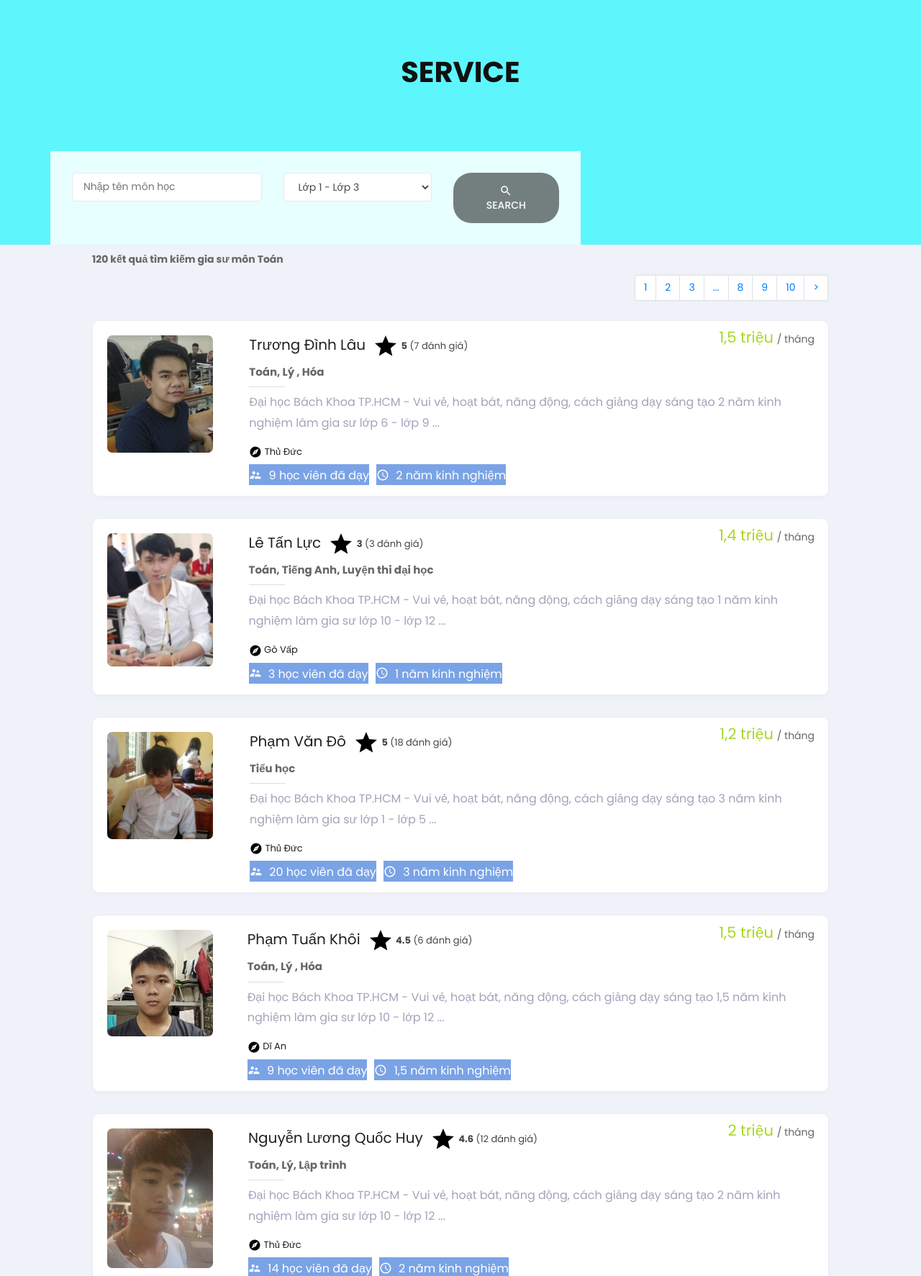
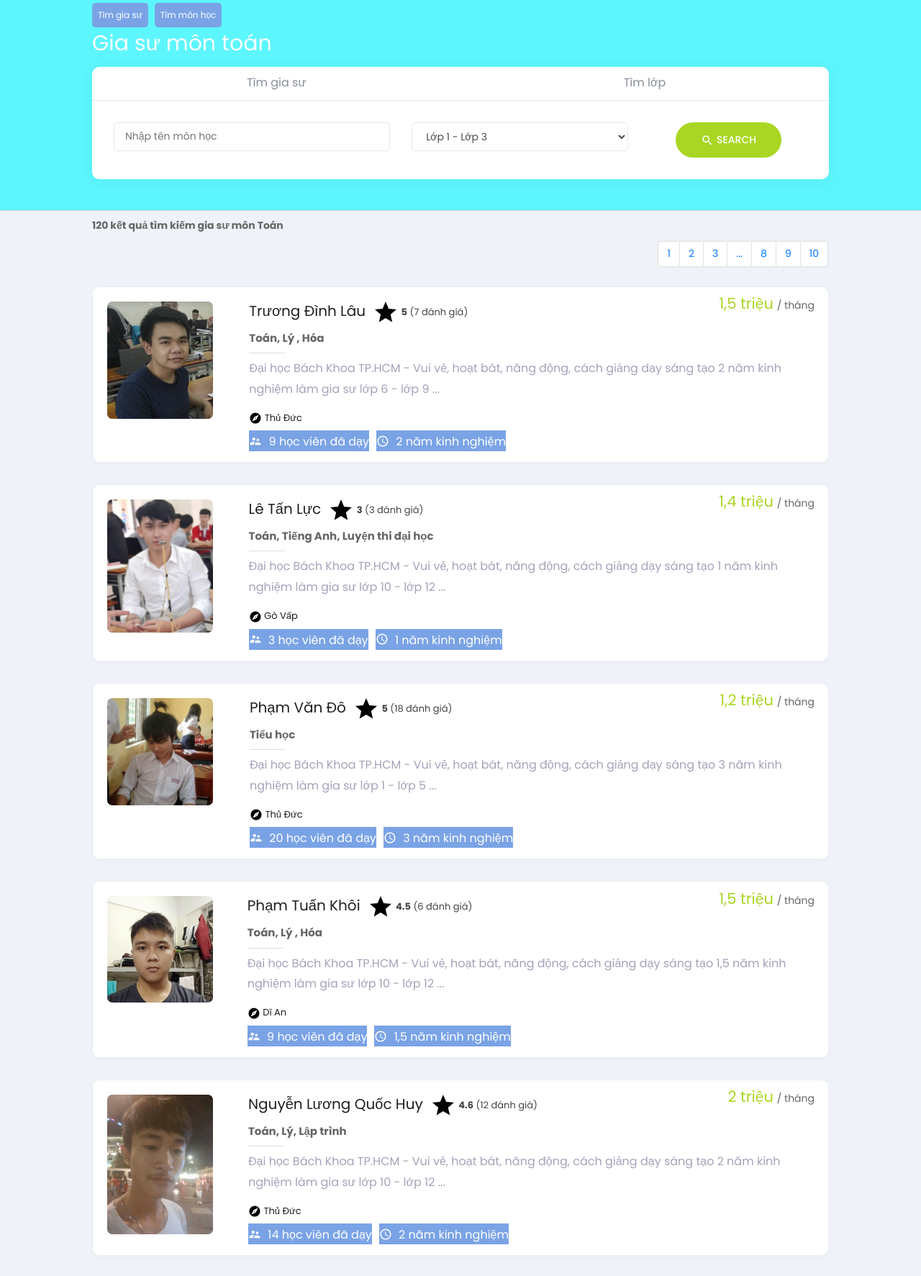
Before and after one commit to dopham123/Tiste-Website_find_Tutor, a PHP site: page /service.html in a window 1280 px wide. Shown: the part 189-1962 px from the top of the page at 72% size. Run offline with PHP 8.4, Linux system fonts and the light colour scheme; some libraries are stand-ins or nearby versions.

Commit message:
edit search box

```diff
--- a/tiste/css/style.css
+++ b/tiste/css/style.css
@@ -583,38 +583,35 @@ ul.sociel_link li a {
     text-align: center;
 }
 
-.search-box {
+.search-box{
     background-color: #fff;
     border-radius: 10px;
     box-shadow: 2px 3px 25px rgba(0, 0, 0, .05);
     margin-bottom: 30px;
-    width: 100%;
 }
 
-.search-bar {
+.search-bar{
     border-bottom: 1px solid #e2e3eb;
     display: flex;
 }
 
-.search-type {
+.search-type{
     background-color: transparent;
     align-items: center;
     justify-content: center;
     position: relative;
     height: 46px;
-    font-size: 18px;
-    font-weight: bold;
-    color: #41aea9;
+    font-size: 16px;
+    color: #868e9a;
     display: flex;
     flex: 1;
 }
 
-.search-content {
+.search-content{
     padding: 30px;
-    background-color: #e8ffff;
 }
 
-.search-row {
+.search-row{
     display: flex;
     flex-wrap: wrap;
     flex-grow: 1;
@@ -644,16 +641,16 @@ ul.sociel_link li a {
     margin: 0;
 }
 
-#search-btn {
+#search-btn{
     box-sizing: border-box;
     padding-left: 15px;
     padding-right: 15px;
     text-align: center;
 }
 
-.btn-search {
+.btn-search{
     color: #fff;
-    background-color: rgba(0, 0, 0, .5);
+    background-color: #a9d622 !important;
     max-width: 100%;
     display: inline-block;
     margin: 0;
@@ -664,26 +661,27 @@ ul.sociel_link li a {
     line-height: 1.5;
     text-decoration: none;
     cursor: pointer;
-    border-radius: 25px;
+    border-radius: 30px;
     font-weight: 500;
     padding: 1em 2.5em;
 }
 
-#search-icon {
+#search-icon{
     width: 18px;
     height: 18px;
     display: inline-block;
     vertical-align: middle;
+
 }
 
-.service-info {
+.service-info{
     padding-top: 8px;
     width: 100%;
     background: #eff2f8;
     font-size: 100%;
 }
 
-.main-content {
+.main-content{
     width: 80%;
     margin: 0 auto;
     clear: both;
--- a/tiste/service.html
+++ b/tiste/service.html
@@ -4,11 +4,12 @@
 <head>
     <meta charset="UTF-8">
     <meta name="viewport" content="width=device-width, initial-scale=1.0">
-    <link rel="stylesheet" href="https://cdn.jsdelivr.net/npm/bootstrap@4.5.3/dist/css/bootstrap.min.css" integrity="sha384-TX8t27EcRE3e/ihU7zmQxVncDAy5uIKz4rEkgIXeMed4M0jlfIDPvg6uqKI2xXr2" crossorigin="anonymous">
+    <link rel="stylesheet" href="https://cdn.jsdelivr.net/npm/bootstrap@4.5.3/dist/css/bootstrap.min.css"
+        integrity="sha384-TX8t27EcRE3e/ihU7zmQxVncDAy5uIKz4rEkgIXeMed4M0jlfIDPvg6uqKI2xXr2" crossorigin="anonymous">
     <!-- style css -->
     <link rel="stylesheet" href="css/style.css">
     <link rel="stylesheet" href="https://netdna.bootstrapcdn.com/font-awesome/4.0.3/css/font-awesome.css">
-    <title>Dịch vụ</title>
+    <title>service</title>
 </head>
 
 <body>
@@ -71,13 +72,17 @@
             </div>
         </div>
     </header>
-    <div class="brand_color">
-        <div class="container">
-            <div class="row">
-                <div class="col-md-12">
-                    <div class="titlepage">
-                        <h2>service</h2>
-                    </div>
+    <div class="search brand_color">
+        <div id="search-panel">
+            <p id="location">
+                <a class="btn" href="#">Tìm gia sư</a>
+                <a class="btn" href="#">Tìm môn học</a>
+            </p>
+            <h1>Gia sư môn toán</h1>
+            <div class="search-box">
+                <div class="search-bar">
+                    <a href="#" class="search-type">Tìm gia sư</a>
+                    <a href="#" class="search-type">Tìm lớp</a>
                 </div>
                 <form class="search-content">
                     <div class="search-row">
@@ -99,12 +104,13 @@
                         </div>
                         <div id="search-btn" class="col-xl-3">
                             <div class="btn-search">
-                                <img id="search-icon" src="./images/baseline_search_white_18dp.png" alt="search"> Search
+                                <img id="search-icon" src="./images/baseline_search_white_18dp.png" alt="search">
+                                Search
                             </div>
                         </div>
                     </div>
+                </form>
             </div>
-            </form>
         </div>
     </div>
     <div class="service-info">
@@ -119,7 +125,6 @@
                     <li class="page-item"><a class="page-link" href="#">8</a></li>
                     <li class="page-item"><a class="page-link" href="#">9</a></li>
                     <li class="page-item"><a class="page-link" href="#">10</a></li>
-                    <li class="page-item"><a class="page-link" href="#">></a></li>
                 </ul>
                 <p style="clear: both; margin-top: 0; margin-bottom: 1em;"></p>
                 <div class="user-card">
@@ -150,7 +155,8 @@
                             <div class="user-card-break"></div>
                             <div class="user-card-experiment">
                                 <div class="experiment">
-                                    Đại học Bách Khoa TP.HCM - Vui vẻ, hoạt bát, năng động, cách giảng dạy sáng tạo 2 năm kinh nghiệm làm gia sư lớp 6 - lớp 9 ...
+                                    Đại học Bách Khoa TP.HCM - Vui vẻ, hoạt bát, năng động, cách giảng dạy sáng tạo 2
+                                    năm kinh nghiệm làm gia sư lớp 6 - lớp 9 ...
                                 </div>
                                 <div class="address">
                                     <img src="./icon/compass.png" alt="location">
@@ -206,7 +212,8 @@
                             <div class="user-card-break"></div>
                             <div class="user-card-experiment">
                                 <div class="experiment">
-                                    Đại học Bách Khoa TP.HCM - Vui vẻ, hoạt bát, năng động, cách giảng dạy sáng tạo 1 năm kinh nghiệm làm gia sư lớp 10 - lớp 12 ...
+                                    Đại học Bách Khoa TP.HCM - Vui vẻ, hoạt bát, năng động, cách giảng dạy sáng tạo 1
+                                    năm kinh nghiệm làm gia sư lớp 10 - lớp 12 ...
                                 </div>
                                 <div class="address">
                                     <img src="./icon/compass.png" alt="location">
@@ -262,7 +269,8 @@
                             <div class="user-card-break"></div>
                             <div class="user-card-experiment">
                                 <div class="experiment">
-                                    Đại học Bách Khoa TP.HCM - Vui vẻ, hoạt bát, năng động, cách giảng dạy sáng tạo 3 năm kinh nghiệm làm gia sư lớp 1 - lớp 5 ...
+                                    Đại học Bách Khoa TP.HCM - Vui vẻ, hoạt bát, năng động, cách giảng dạy sáng tạo 3
+                                    năm kinh nghiệm làm gia sư lớp 1 - lớp 5 ...
                                 </div>
                                 <div class="address">
                                     <img src="./icon/compass.png" alt="location">
@@ -318,7 +326,8 @@
                             <div class="user-card-break"></div>
                             <div class="user-card-experiment">
                                 <div class="experiment">
-                                    Đại học Bách Khoa TP.HCM - Vui vẻ, hoạt bát, năng động, cách giảng dạy sáng tạo 1,5 năm kinh nghiệm làm gia sư lớp 10 - lớp 12 ...
+                                    Đại học Bách Khoa TP.HCM - Vui vẻ, hoạt bát, năng động, cách giảng dạy sáng tạo 1,5
+                                    năm kinh nghiệm làm gia sư lớp 10 - lớp 12 ...
                                 </div>
                                 <div class="address">
                                     <img src="./icon/compass.png" alt="location">
@@ -374,7 +383,8 @@
                             <div class="user-card-break"></div>
                             <div class="user-card-experiment">
                                 <div class="experiment">
-                                    Đại học Bách Khoa TP.HCM - Vui vẻ, hoạt bát, năng động, cách giảng dạy sáng tạo 2 năm kinh nghiệm làm gia sư lớp 10 - lớp 12 ...
+                                    Đại học Bách Khoa TP.HCM - Vui vẻ, hoạt bát, năng động, cách giảng dạy sáng tạo 2
+                                    năm kinh nghiệm làm gia sư lớp 10 - lớp 12 ...
                                 </div>
                                 <div class="address">
                                     <img src="./icon/compass.png" alt="location">
@@ -430,7 +440,8 @@
                             <div class="user-card-break"></div>
                             <div class="user-card-experiment">
                                 <div class="experiment">
-                                    Đại học Bách Khoa TP.HCM - Vui vẻ, hoạt bát, năng động, cách giảng dạy sáng tạo 0.5 năm kinh nghiệm làm gia sư lớp 12 ...
+                                    Đại học Bách Khoa TP.HCM - Vui vẻ, hoạt bát, năng động, cách giảng dạy sáng tạo 0.5
+                                    năm kinh nghiệm làm gia sư lớp 12 ...
                                 </div>
                                 <div class="address">
                                     <img src="./icon/compass.png" alt="location">
@@ -486,7 +497,8 @@
                             <div class="user-card-break"></div>
                             <div class="user-card-experiment">
                                 <div class="experiment">
-                                    Đại học Bách Khoa TP.HCM - Vui vẻ, hoạt bát, năng động, cách giảng dạy sáng tạo 1.5 năm kinh nghiệm làm gia sư lớp 6 - lớp 9 ...
+                                    Đại học Bách Khoa TP.HCM - Vui vẻ, hoạt bát, năng động, cách giảng dạy sáng tạo 1.5
+                                    năm kinh nghiệm làm gia sư lớp 6 - lớp 9 ...
                                 </div>
                                 <div class="address">
                                     <img src="./icon/compass.png" alt="location">
@@ -542,7 +554,8 @@
                             <div class="user-card-break"></div>
                             <div class="user-card-experiment">
                                 <div class="experiment">
-                                    Đại học Bách Khoa TP.HCM - Vui vẻ, hoạt bát, năng động, cách giảng dạy sáng tạo 1 năm kinh nghiệm làm gia sư lớp 10 - lớp 12 ...
+                                    Đại học Bách Khoa TP.HCM - Vui vẻ, hoạt bát, năng động, cách giảng dạy sáng tạo 1
+                                    năm kinh nghiệm làm gia sư lớp 10 - lớp 12 ...
                                 </div>
                                 <div class="address">
                                     <img src="./icon/compass.png" alt="location">
@@ -598,7 +611,8 @@
                             <div class="user-card-break"></div>
                             <div class="user-card-experiment">
                                 <div class="experiment">
-                                    Đại học Bách Khoa TP.HCM - Vui vẻ, hoạt bát, năng động, cách giảng dạy sáng tạo 4 năm kinh nghiệm làm gia sư lớp 1 - lớp 5 ...
+                                    Đại học Bách Khoa TP.HCM - Vui vẻ, hoạt bát, năng động, cách giảng dạy sáng tạo 4
+                                    năm kinh nghiệm làm gia sư lớp 1 - lớp 5 ...
                                 </div>
                                 <div class="address">
                                     <img src="./icon/compass.png" alt="location">
@@ -654,7 +668,8 @@
                             <div class="user-card-break"></div>
                             <div class="user-card-experiment">
                                 <div class="experiment">
-                                    Đại học Bách Khoa TP.HCM - Vui vẻ, hoạt bát, năng động, cách giảng dạy sáng tạo 1 năm kinh nghiệm làm gia sư lớp 6 - lớp 9 ...
+                                    Đại học Bách Khoa TP.HCM - Vui vẻ, hoạt bát, năng động, cách giảng dạy sáng tạo 1
+                                    năm kinh nghiệm làm gia sư lớp 6 - lớp 9 ...
                                 </div>
                                 <div class="address">
                                     <img src="./icon/compass.png" alt="location">
@@ -691,13 +706,11 @@
                     <li class="page-item"><a class="page-link" href="#">8</a></li>
                     <li class="page-item"><a class="page-link" href="#">9</a></li>
                     <li class="page-item"><a class="page-link" href="#">10</a></li>
-                    <li class="page-item"><a class="page-link" href="#">></a></li>
                 </ul>
                 <p style="clear: both; margin-top: 0; margin-bottom: 1em;"></p>
             </div>
         </div>
     </div>
-
 
     <!--  footer -->
 
```
Also changed, not shown: other parts of tiste/css/style.css (+28 -65 lines).
